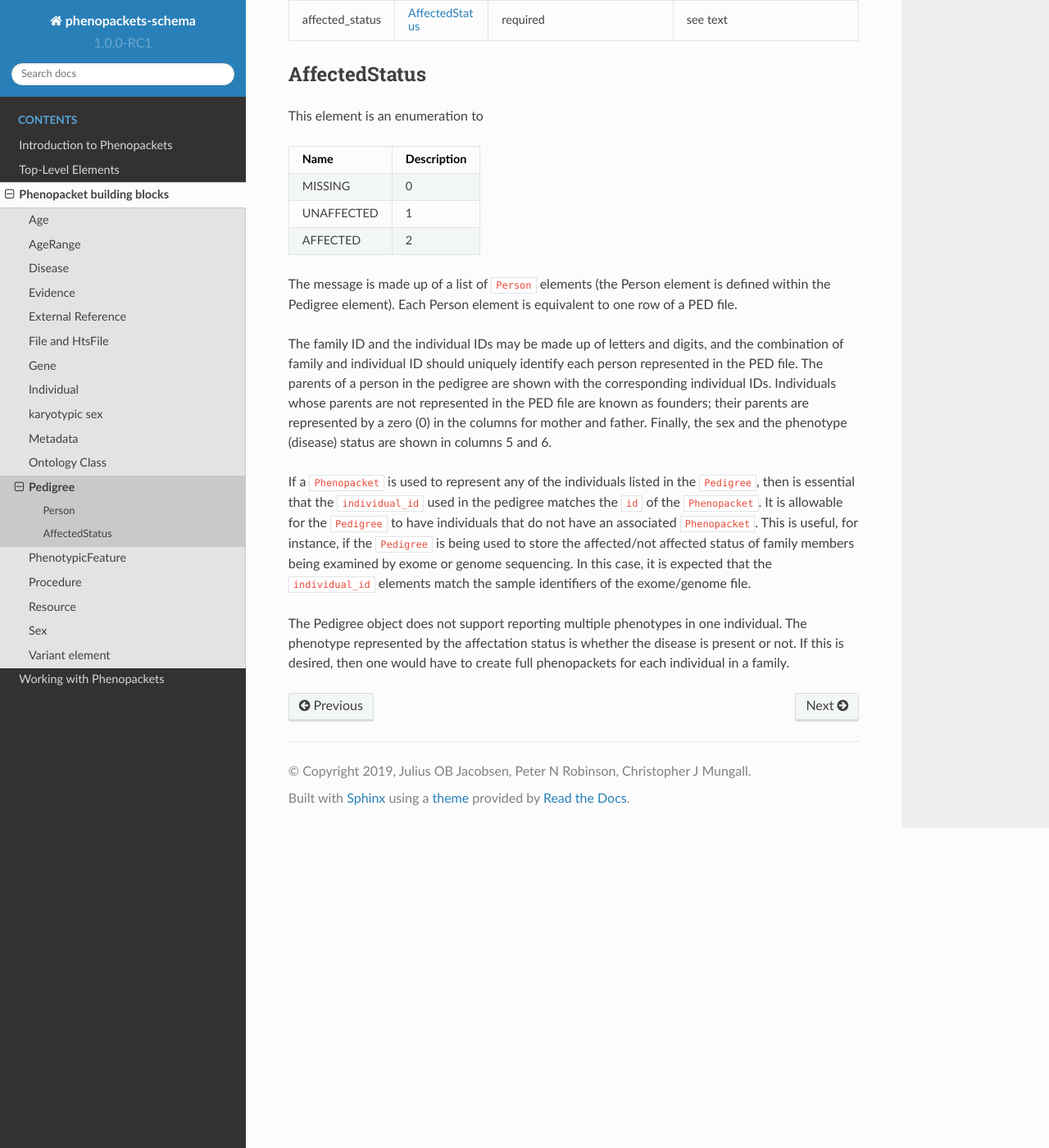
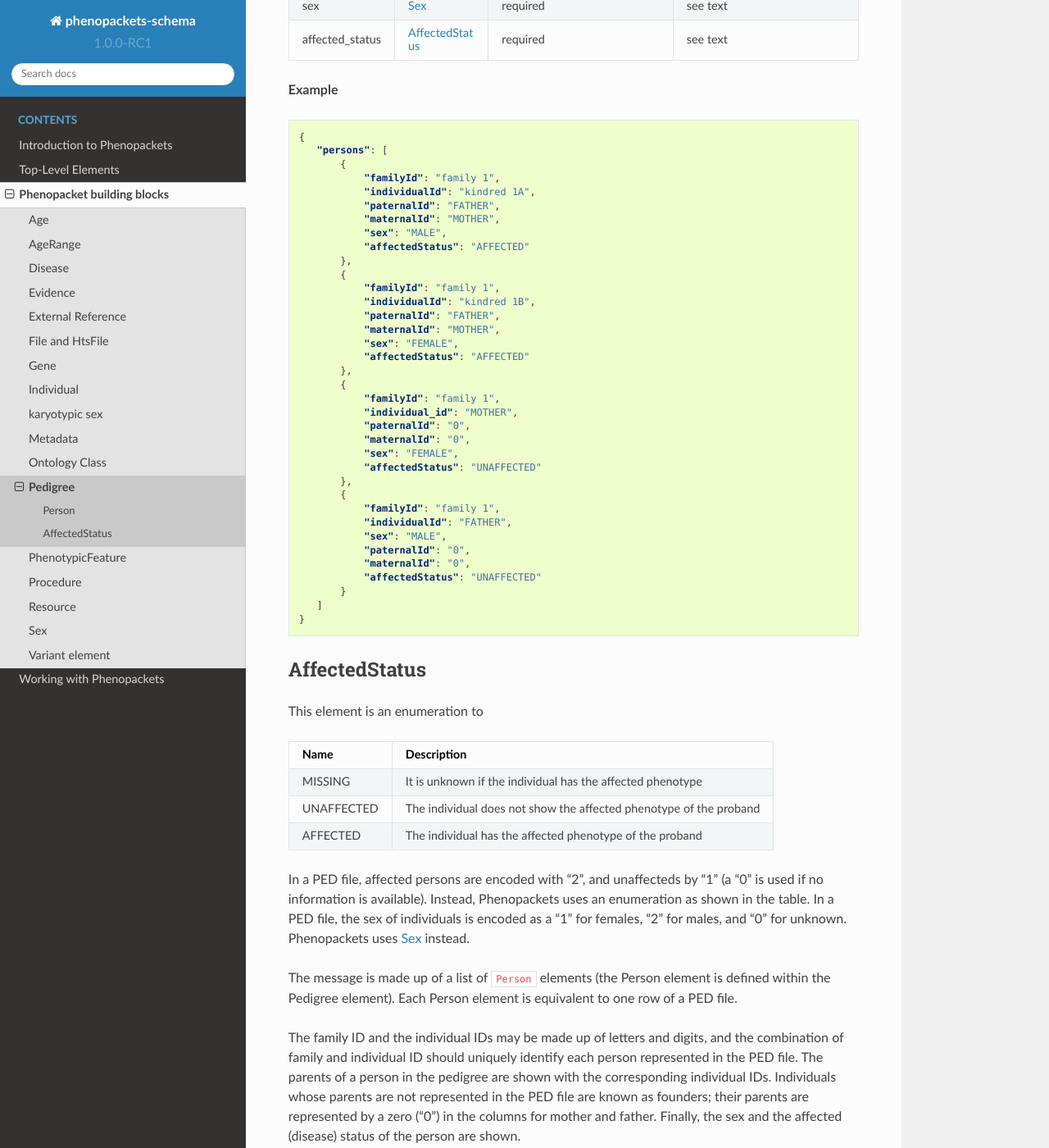
Before and after one commit to phenopackets/phenopacket-schema, a Sphinx documentation site: the page built from docs/pedigree.rst, in a window 1280 px wide and 1400 px high, scrolled down 899 px. Shown: the whole window at 82% size. Built offline with Sphinx 7.4.7 and the Read the Docs theme 2.0.0, drawn with Linux system fonts in a browser that asks for light colours; some of the changed text lies outside the part shown.

Commit message:
Update docs/pedigree with added example

```diff
--- a/docs/pedigree.rst
+++ b/docs/pedigree.rst
@@ -6,13 +6,15 @@ Pedigree
 
 
 
-This element is used to represent a pedigree to describe the family relationships of each sample along with their
-gender and phenotype. Phenopackets uses a PED-like data structure  (See the detailed description
-at the `PLINK <http://zzz.bwh.harvard.edu/plink/data.shtml>`_ website for more information). PED files are typically
-used by software for genetic linkage analysis.
+This element is used to represent a pedigree to describe the family relationships of each sample along with their gender
+and phenotype (affected status). PED files are typically used by software for genetic linkage analysis. The phenopacket
+schema uses conventions similar to those of PED files to promote interoperability between existing PED files and PED
+software, but does not actually store a PED file. See the detailed description at the `PLINK <http://zzz.bwh.harvard.edu/plink/data.shtml>`_
+website for more information about PED files.
 
-This message represents the core pedigree information which can be used by programs for analysis of a multi-sample VCF
-file with exome or genome sequences of members of a family, some of whom are affected by a Mendelian disease.
+The information in this element can be used by programs for analysis of a multi-sample VCF file with exome or genome
+sequences of members of a family, some of whom are affected by a Mendelian disease.
+
 
 **Data model**
 
@@ -73,6 +75,48 @@ Person
      - see text
 
 
+**Example**
+
+.. code-block:: json
+
+ {
+    "persons": [
+        {
+            "familyId": "family 1",
+            "individualId": "kindred 1A",
+            "paternalId": "FATHER",
+            "maternalId": "MOTHER",
+            "sex": "MALE",
+            "affectedStatus": "AFFECTED"
+        },
+        {
+            "familyId": "family 1",
+            "individualId": "kindred 1B",
+            "paternalId": "FATHER",
+            "maternalId": "MOTHER",
+            "sex": "FEMALE",
+            "affectedStatus": "AFFECTED"
+        },
+        {
+            "familyId": "family 1",
+            "individual_id": "MOTHER",
+            "paternalId": "0",
+            "maternalId": "0",
+            "sex": "FEMALE",
+            "affectedStatus": "UNAFFECTED"
+        },
+        {
+            "familyId": "family 1",
+            "individualId": "FATHER",
+            "sex": "MALE",
+            "paternalId": "0",
+            "maternalId": "0",
+            "affectedStatus": "UNAFFECTED"
+        }
+    ]
+ }
+
+
 .. _rstaffectedstatus:
 
 AffectedStatus
@@ -83,29 +127,29 @@ This element is an enumeration to
 .. csv-table::
    :header: Name, Description
 
-   MISSING, 0
-   UNAFFECTED, 1
-   AFFECTED, 2
+   MISSING, It is unknown if the individual has the affected phenotype
+   UNAFFECTED, The individual does not show the affected phenotype of the proband
+   AFFECTED, The individual has the affected phenotype of the proband
 
+In a PED file, affected persons are encoded with "2", and unaffecteds by "1"
+(a "0" is used if no information is available). Instead, Phenopackets uses an enumeration as shown in the table.
+In a PED file, the sex of individuals is encoded as a "1" for females, "2" for males, and "0" for unknown. Phenopackets
+uses :ref:`rstsex` instead.
 
 The message is made up of a list of ``Person`` elements (the Person element is defined within the Pedigree element).
 Each Person element is equivalent to one row of a PED file.
 
 The family ID and the individual IDs may be made up of letters and digits, and the combination of
 family and individual ID should uniquely identify each person represented in the PED file. The
-parents of a person in the pedigree are shown with the corresponding individual
-IDs. Individuals whose parents are not represented in the PED file are known
-as founders; their parents are represented by a zero (0) in the
-columns for mother and father. Finally, the sex and the phenotype (disease)
-status are shown in columns 5 and 6.
+parents of a person in the pedigree are shown with the corresponding individual IDs. Individuals whose parents are not
+represented in the PED file are known as founders; their parents are represented by a zero ("0") in the
+columns for mother and father. Finally, the sex and the affected (disease) status of the person are shown.
 
-If a ``Phenopacket`` is used to represent any of the
-individuals listed in the ``Pedigree``, then is essential that the ``individual_id`` used in the
-pedigree matches the ``id`` of the ``Phenopacket``. It is allowable for the ``Pedigree`` to
-have individuals that do not have an associated ``Phenopacket``. This is useful, for instance, if the ``Pedigree``
-is being used to store the affected/not affected status of family members being examined by exome or genome
-sequencing. In this case, it is expected that the ``individual_id`` elements match the sample identifiers
-of the exome/genome file.
+If a ``Phenopacket`` is used to represent any of the individuals listed in the ``Pedigree``, then it is essential that
+the ``individual_id`` used in the pedigree matches the ``id`` of the ``subject`` of the ``Phenopacket``. It is allowable
+for the ``Pedigree`` to have individuals that do not have an associated ``Phenopacket``. This is useful, for instance,
+if the ``Pedigree`` is being used to store the affected/not affected status of family members being examined by exome or genome
+sequencing. In this case, it is expected that the ``individual_id`` elements match the sample identifiers of the exome/genome file.
 
 The Pedigree object  does not support reporting multiple phenotypes in one individual.
 The phenotype represented by the affectation status is whether the disease is present or not.
```
